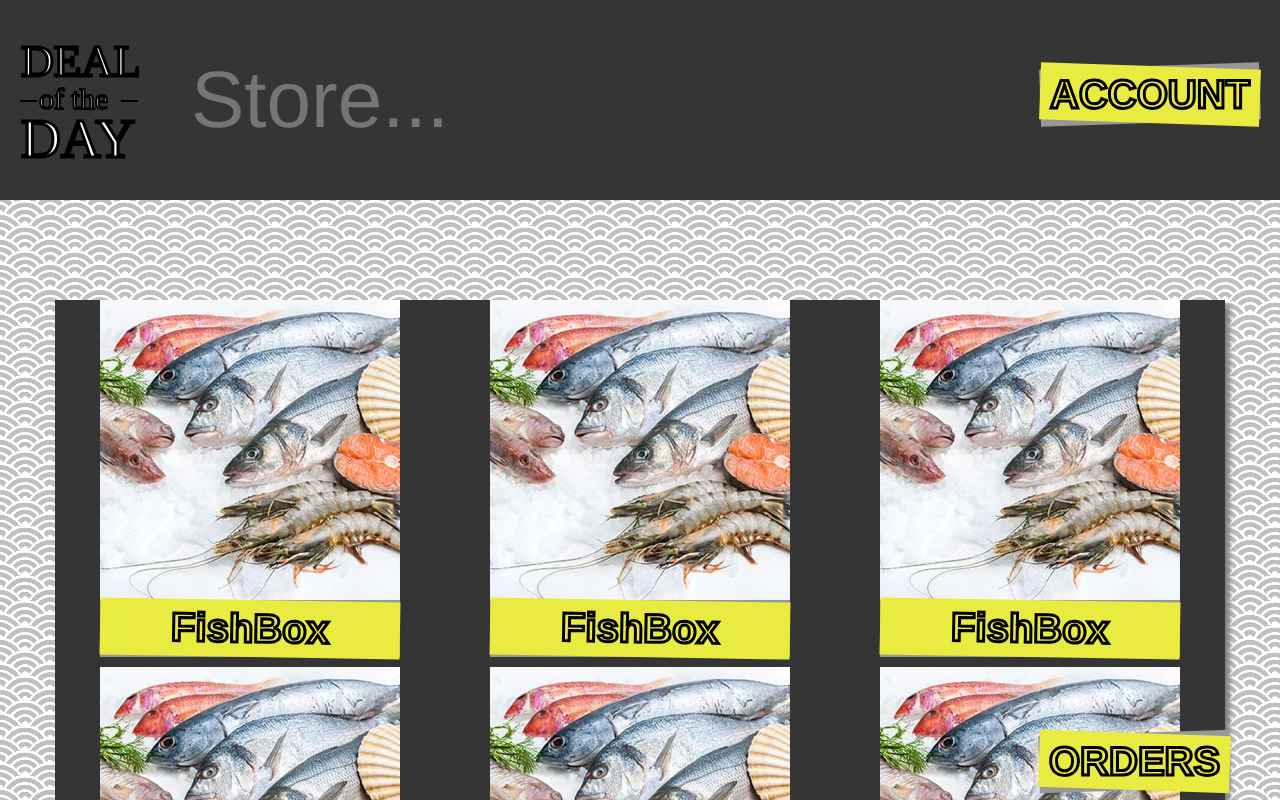
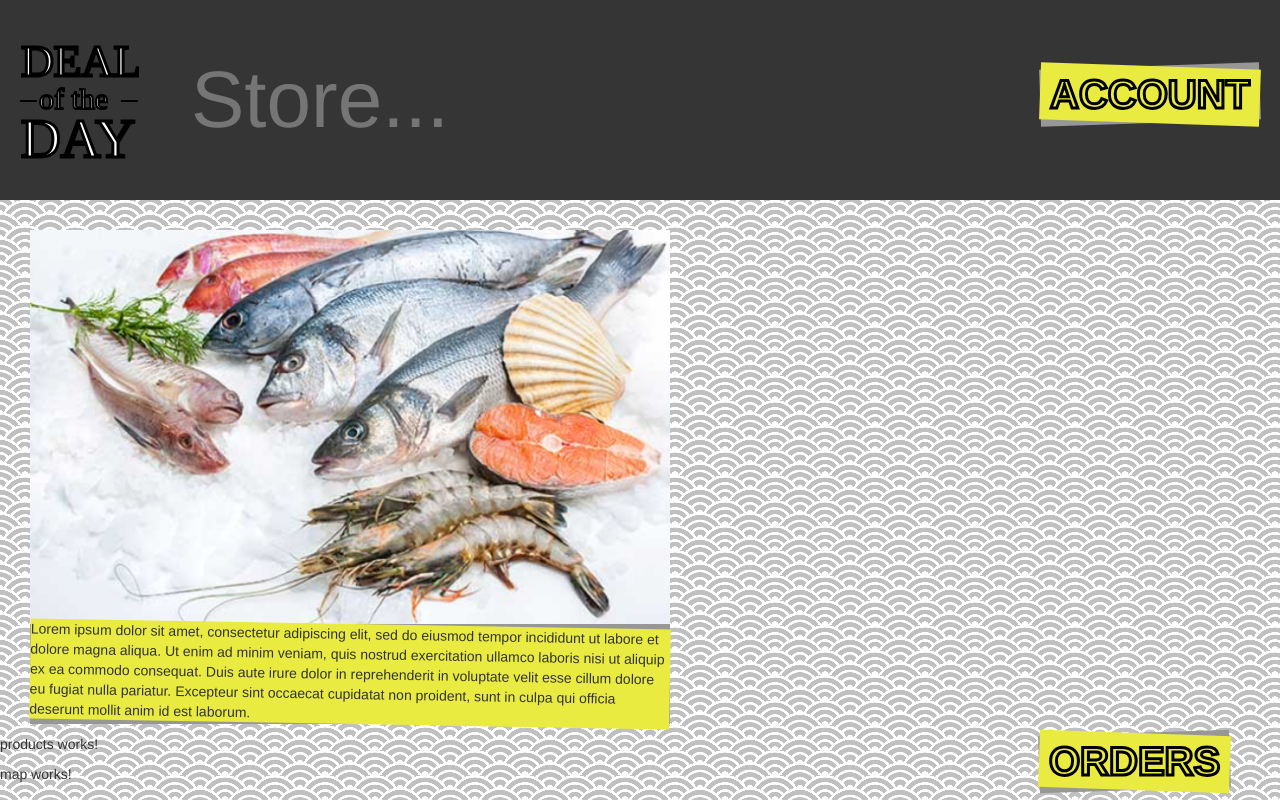
Before and after one commit to mskw23/shopsapp, an Angular app: page / in a window 1280 px wide. Shown: the top 800 px of the page. Built offline with nearby package versions, Linux system fonts and the light colour scheme.

Commit message:
store component modified

```diff
--- a/src/app/app.component.html
+++ b/src/app/app.component.html
@@ -1,4 +1,4 @@
 <app-header></app-header>
-<app-shops></app-shops>
+<app-store></app-store>
 <app-button class="fixed--button">ORDERS</app-button>
 <app-footer></app-footer>
--- a/src/app/login-register/login-register.component.css
+++ b/src/app/login-register/login-register.component.css
@@ -11,3 +11,50 @@
     height: 100%;
     transform: rotate(1deg);
 }
+
+.rect--login--inner {
+    transform: rotate(-1deg);
+}
+
+.login--button {
+    float:left;
+    margin-left: 10px;
+}
+
+.register--button {
+    float:right;
+    margin-right: 10px;
+}
+
+p {
+    transition: all 0.3s ease;
+    color: #EAEB41;
+    -webkit-text-stroke: 3px black;
+    padding: 0px 10px 0px 10px;
+    font-size: 40px;
+    font-weight: bold;
+    text-align: center;
+}
+
+.email--input {
+    width: 70%;
+    display: block;
+    margin: 0 auto;
+    margin-top: 30px;
+    margin-bottom: 30px;
+    padding: 10px;
+}
+
+.password--input {
+    display: block;
+    margin: 0 auto;
+    width: 70%;
+    margin-bottom: 30px;
+    padding: 10px;
+}
+
+.rect--selected {
+    width: fit-content;
+    background-color: #353535;
+    transform: rotate(-1deg);
+}
--- a/src/app/login-register/login-register.component.html
+++ b/src/app/login-register/login-register.component.html
@@ -1,13 +1,34 @@
 <div class="container rect--gray">
   <img src="./assets/text-logo.svg" alt="">
   <div class="rect--color rect--login">
-    <a href="">LOGIN</a>
-    <a href="">REGISTER</a>
-    <div class="login--container">
+    <div class="rect--login--inner">
+      <a href="" class="login--button" style="text-decoration: none;">
+        <div class="rect--selected">
+            <p>LOGIN</p>
+        </div>
+      </a>
 
+      <a href="" class="register--button" style="text-decoration: none;"><p>REGISTER</p></a>
+      <div class="login--container">
+        <input type="text" class="email--input" placeholder="email">
+        <input type="password" class="password--input" placeholder="password">
+        <div style="margin: 0 auto; width:fit-content">
+            <a href="" style="text-decoration: none; ">
+              <p>LOGIN ➜</p>
+            </a>
+        </div>
+
+      </div>
+      <div class="register--container" hidden>
+          <input type="text" class="email--input" placeholder="email">
+          <input type="password" class="password--input" placeholder="password">
+          <div style="margin: 0 auto; width:fit-content">
+              <a href="" style="text-decoration: none; ">
+                <p>LOGIN ➜</p>
+              </a>
+          </div>
+      </div>
     </div>
-    <div class="register--container">
 
-    </div>
   </div>
 </div>
--- a/src/app/shops/shop/shop.component.css
+++ b/src/app/shops/shop/shop.component.css
@@ -7,7 +7,7 @@ p {
     transition: all 0.3s ease;
     color: #EAEB41;
     -webkit-text-stroke: 3px black;
-    /* padding: 0px 10px 0px 10px; */
+    padding: 0px 10px 0px 10px;
     font-size: 40px;
     font-weight: bold;
     text-align: center;
--- a/src/app/store/details/details.component.html
+++ b/src/app/store/details/details.component.html
@@ -1,3 +1,5 @@
-<p>
-  details works!
-</p>
+<app-thumbnail [width]="'50%'" [imgSrc]="'../assets/Fish-Box-Selection-3.png'">
+  <p>
+      Lorem ipsum dolor sit amet, consectetur adipiscing elit, sed do eiusmod tempor incididunt ut labore et dolore magna aliqua. Ut enim ad minim veniam, quis nostrud exercitation ullamco laboris nisi ut aliquip ex ea commodo consequat. Duis aute irure dolor in reprehenderit in voluptate velit esse cillum dolore eu fugiat nulla pariatur. Excepteur sint occaecat cupidatat non proident, sunt in culpa qui officia deserunt mollit anim id est laborum.
+  </p>
+</app-thumbnail>
--- a/src/app/store/store.component.html
+++ b/src/app/store/store.component.html
@@ -1,3 +1,3 @@
-<p>
-  store works!
-</p>
+<app-details></app-details>
+<app-products></app-products>
+<app-map></app-map>
--- a/src/app/thumbnail/thumbnail.component.css
+++ b/src/app/thumbnail/thumbnail.component.css
@@ -1,11 +1,11 @@
 .rect--thumbnail {
-    width: fit-content;
     /* margin: 10px; */
     margin-left: 30px;
+    margin-top: 30px;
     display: block;
 }
 
 .rect--inner-thumbnail {
-    width: auto;
+    width: 50%;
     height: auto;
 }
--- a/src/app/thumbnail/thumbnail.component.html
+++ b/src/app/thumbnail/thumbnail.component.html
@@ -1,5 +1,5 @@
-<div class="rect--gray rect--thumbnail">
-    <img [src]=getImgSrc() alt="">
+<div class="rect--gray rect--thumbnail" [ngStyle]="{'width':getWidth()}">
+    <img [src]=getImgSrc() alt="" style="width: 100%">
     <div class="rect--color rect--inner--thumbnail"[ngStyle]="{'transform': 'rotate('+getInnerDegree()+')'}">
         <ng-content [ngStyle]="{'transform': 'rotate('+'-'+getInnerDegree()+')'}"></ng-content>
     </div>
--- a/src/app/thumbnail/thumbnail.component.ts
+++ b/src/app/thumbnail/thumbnail.component.ts
@@ -10,11 +10,15 @@ export class ThumbnailComponent implements OnInit {
 
   degree: number = 0.5;
 
+
   @Input()
   imgSrc: string;
 
   @Input()
   imgAlt: string;
+
+  @Input()
+  width: string;
 
   constructor() { }
 
@@ -30,6 +34,10 @@ export class ThumbnailComponent implements OnInit {
     return this.degree * 2+'deg';
   }
 
+  getWidth() {
+    return this.width;
+  }
+
   ngOnInit() {
   }
 
```
Also changed, not shown: src/assets/Fish-Box-Selection-3.png (added), src/styles.css (line endings or trailing spaces).
